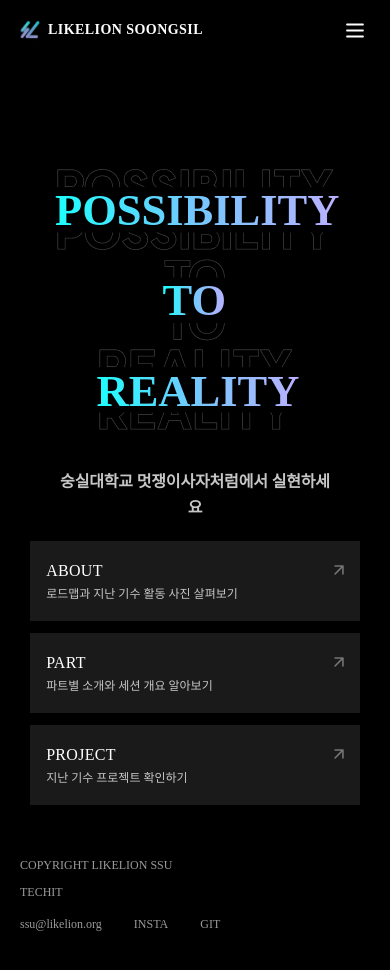
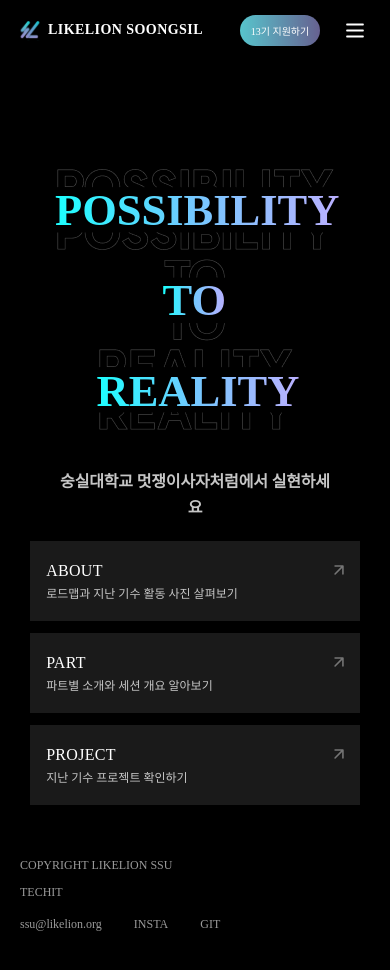
Before and after one commit to likelion-ssu/likelionssu-website-2025, a React (Vite) app: page / in a window 390 px wide. Shown: the top 970 px of the page. Built offline with nearby package versions, Linux system fonts and the light colour scheme; a web font is replaced by a local one.

Commit message:
style: 모바일 상단바 지원하기 버튼 추가

```diff
--- a/src/Recruit/components/BodySection.tsx
+++ b/src/Recruit/components/BodySection.tsx
@@ -392,6 +392,8 @@ const ApplyBtn = styled.button`
   `};
 `;
 
-const ApplyTitle = styled(Title)`
+const ApplyTitle = styled.p`
+  ${({ theme }) => theme.mixins.font(theme.fonts.Pretendard.body1)}
+
   margin-bottom: 0;
 `;
--- a/src/common/components/TopBar.tsx
+++ b/src/common/components/TopBar.tsx
@@ -87,6 +87,12 @@ const LogoContainer = styled.div`
 const BtnContainer = styled.div`
   display: flex;
   gap: 3.5rem;
+  align-items: center;
+
+  ${media.small`
+  gap: 2rem;
+
+  `};
 `;
 
 const IcMenuStyled = styled(IcMenu)`
@@ -100,24 +106,41 @@ const IcMenuStyled = styled(IcMenu)`
 `;
 
 const ApplyBtn = styled.button`
+  display: flex;
+  justify-content: center;
+  align-items: center;
+
+  width: 16.2rem;
+  padding: 1.4rem 2.4rem;
+  gap: 1rem;
+  border-radius: 30px;
+
+  background: linear-gradient(0deg, rgba(0, 0, 0, 0.2) 0%, rgba(0, 0, 0, 0.2) 100%),
+    linear-gradient(96deg, #6df5ff -0.2%, #8079b4 96.8%);
+
   color: var(--Basic-White, #fff);
-
   font-family: Pretendard;
   font-size: 1.8rem;
   font-style: normal;
   font-weight: 600;
   line-height: normal;
-  display: flex;
-  width: 16.2rem;
-  padding: 1.4rem 2.4rem;
-  justify-content: center;
-  align-items: center;
-  gap: 1rem;
-  border-radius: 30px;
-  background: linear-gradient(0deg, rgba(0, 0, 0, 0.2) 0%, rgba(0, 0, 0, 0.2) 100%),
-    linear-gradient(96deg, #6df5ff -0.2%, #8079b4 96.8%);
+
+  cursor: pointer;
 
   ${media.small`
- display:none;
+    display: inline-flex;
+    justify-content: center;
+    align-items: center;
+
+    width: 8rem;
+    padding: 0.8rem 1rem;
+    gap: 3.113px;
+    border-radius: 20px;
+
+    background: linear-gradient(0deg, rgba(0, 0, 0, 0.20) 0%, rgba(0, 0, 0, 0.20) 100%),
+      linear-gradient(90deg, #6DF5FF 0%, #8079B4 100%);
+
+    font-size: 1rem;
+    font-weight: 400;
   `};
 `;
```
